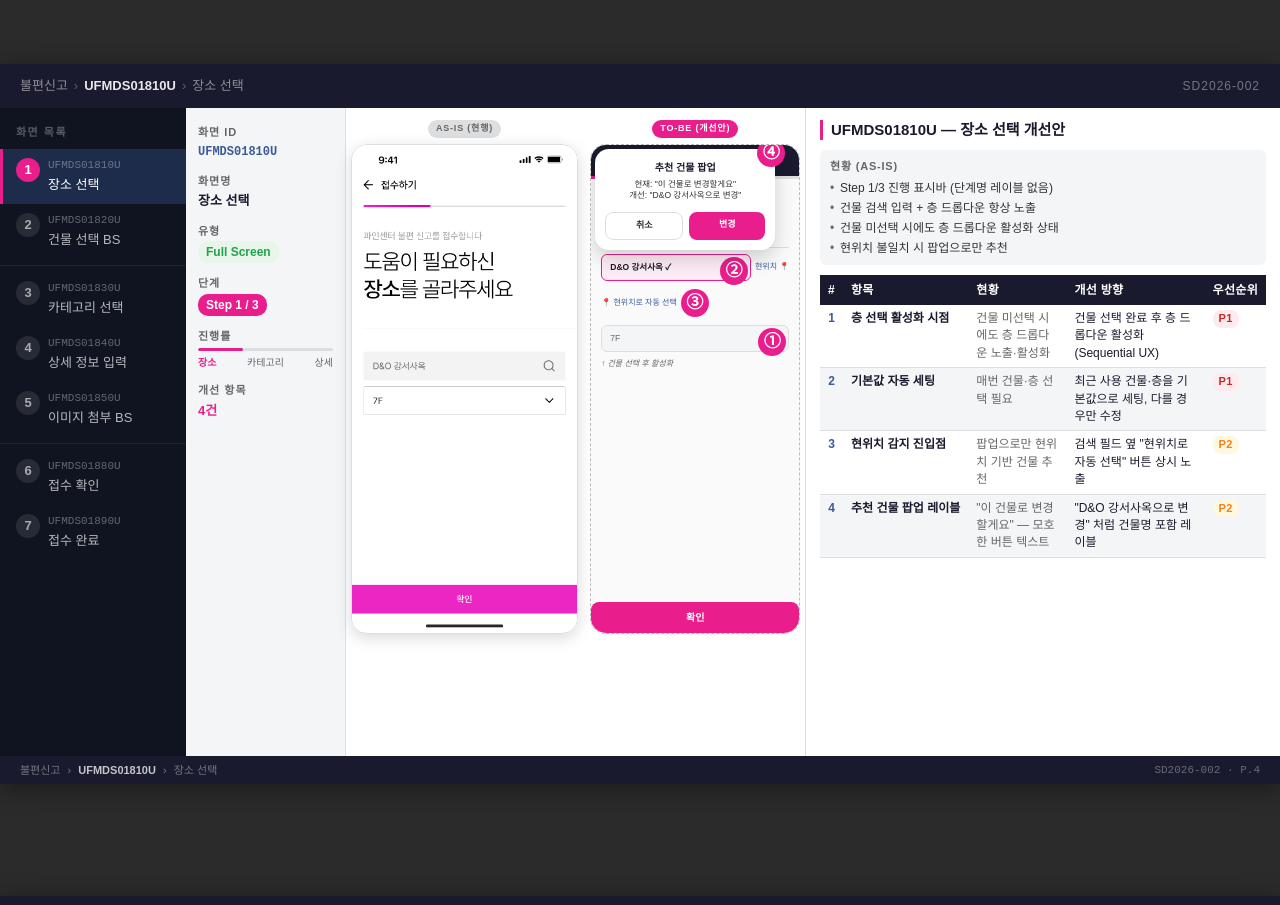
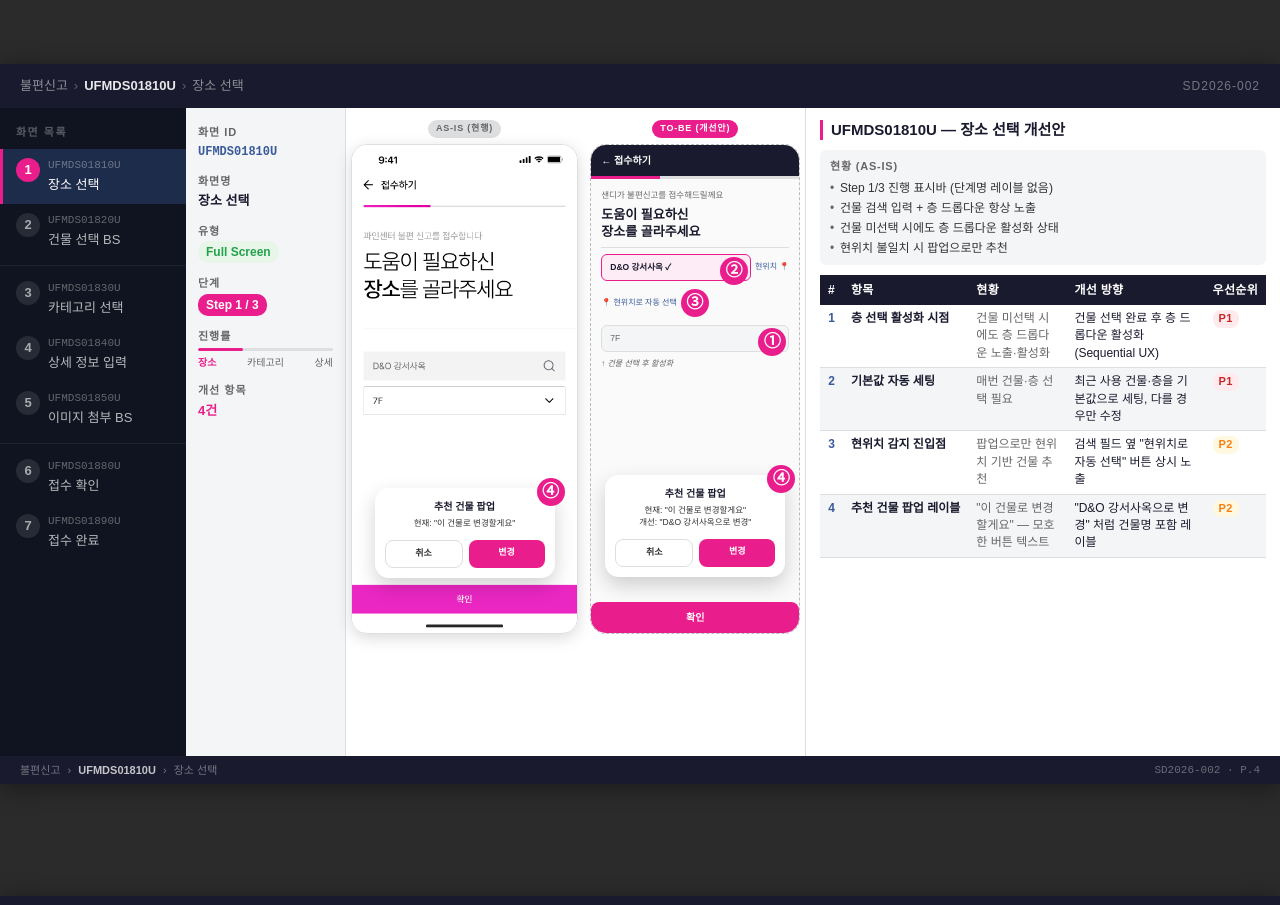
Before and after one commit to SeokhyunJeongCL/re, a plain HTML site: page index.html in a window 1280 px wide. Shown: the part 2500-3405 px from the top of the page. Drawn offline with Linux system fonts and the light colour scheme; a web font is replaced by a local one.

Commit message:
팝업 위치

```diff
--- a/index.html
+++ b/index.html
@@ -1262,9 +1262,22 @@
 
       <!-- Mockup Zone -->
       <div class="mockup-zone" style="width:460px;">
-        <div class="mockup-block">
+        <div class="mockup-block" style="position:relative;">
           <div class="mockup-label">AS-IS (현행)</div>
           <img class="mockup-img" src="./불편신고/UFMDS01810U.png" alt="UFMDS01810U AS-IS">
+          <div class="wf-overlay-dialog" style="position:absolute; left:0; right:0; bottom:56px; top:auto; background:transparent; align-items:flex-end; justify-content:center; padding:0; pointer-events:none;">
+            <div class="wf-dialog-box" style="width:180px; padding:12px 10px 10px; box-shadow:0 8px 20px rgba(0,0,0,0.18); position:relative;">
+              <span class="wf-num-label" style="top:-10px; right:-10px;">④</span>
+              <div class="wf-dialog-title" style="font-size:10px; margin-bottom:4px;">추천 건물 팝업</div>
+              <div class="wf-dialog-desc" style="font-size:8.5px; margin-bottom:10px; line-height:1.4; color:var(--gray-dk);">
+                현재: "이 건물로 변경할게요"
+              </div>
+              <div class="wf-dialog-btns" style="gap:6px;">
+                <div class="wf-dialog-btn-cancel">취소</div>
+                <div class="wf-dialog-btn-confirm">변경</div>
+              </div>
+            </div>
+          </div>
         </div>
         <div class="mockup-block">
           <div class="mockup-label tobe">TO-BE (개선안)</div>
@@ -1288,7 +1301,7 @@
               <div style="font-size:8px; color:var(--gray-md); font-style:italic;">↑ 건물 선택 후 활성화</div>
             </div>
             <div class="wf-btn">확인</div>
-            <div class="wf-overlay-dialog" style="background:transparent; align-items:flex-start; justify-content:flex-start; padding:4px;">
+            <div class="wf-overlay-dialog" style="position:absolute; left:0; right:0; bottom:56px; top:auto; background:transparent; align-items:flex-end; justify-content:center; padding:0;">
               <div class="wf-dialog-box" style="width:180px; padding:12px 10px 10px; box-shadow:0 8px 20px rgba(0,0,0,0.18); position:relative;">
                 <span class="wf-num-label" style="top:-10px; right:-10px;">④</span>
                 <div class="wf-dialog-title" style="font-size:10px; margin-bottom:4px;">추천 건물 팝업</div>
```
